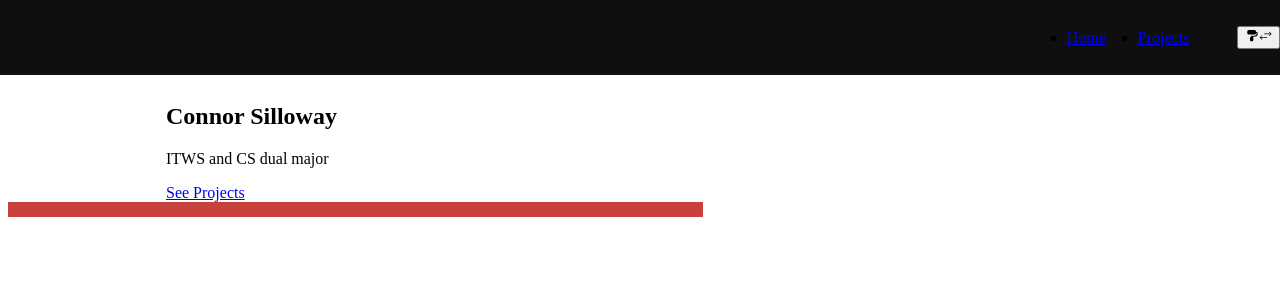
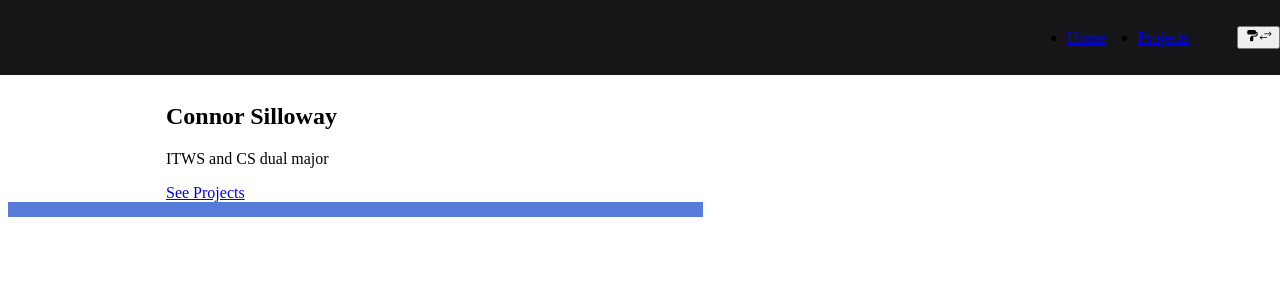
Before and after one commit to Cosillow/Personal-Website, a React (Vite) app in the folder vite-personal-website/: page / in a window 1280 px wide. Shown: the top 300 px of the page. Built offline with nearby package versions, Linux system fonts and the light colour scheme.

Commit message:
blue theme; MVP projects page

```diff
--- a/vite-personal-website/src/connors-library/_base.scss
+++ b/vite-personal-website/src/connors-library/_base.scss
@@ -43,7 +43,7 @@ button, .btn {
   height: fit-content;
   text-align: center;
   font-size: 1em;
-  font-weight: 900;
+  font-weight: 700;
   padding: .5em 1em;
   cursor: pointer;
 
--- a/vite-personal-website/src/index.scss
+++ b/vite-personal-website/src/index.scss
@@ -1,30 +1,13 @@
 :root {
-    --color-primary: rgb(15,15,15);
+    --color-primary: rgb(22,22,24);
     --color-primary-contrast: rgb(255,255,255);
-    --color-primary-rgb: 15,15,15;
-    --color-secondary: rgb(27,28,34);
+    --color-primary-rgb: 22,22,24;
+    --color-secondary: rgb(25,29,36);
     --color-secondary-contrast: rgb(255,255,255);
-    --color-secondary-rgb: 27,28,34;
-    --color-accent: rgb(200,65,60);
+    --color-secondary-rgb: 25,29,36;
+    --color-accent: rgb(88,123,218);
     --color-accent-contrast: rgb(255,255,255);
-    --color-accent-rgb: 200,65,60;
-
-
-    // --font-xxs: clamp(0.5rem, 1rem + 2vw, 0.8rem);
-    // --font-xs: clamp(0.8rem, 1rem + 2vw, 1.2rem);
-    // --font-s: clamp(1rem, 1rem + 2vw, 1.4rem);
-    // --font-m: clamp(1.2rem, 1rem + 2vw, 1.6rem);
-    // --font-l: clamp(1.4rem, 1rem + 2vw, 1.8rem);
-    // --font-xl: clamp(2.6rem, 1rem + 2vw, 3rem);
-    // --font-xxl: clamp(3rem, 1rem + 2vw, 3.5rem);
-
-    // --font-xxs: clamp(.25rem, .25rem + 1vw, 0.5rem);
-    // --font-xs: clamp(.5rem, .5rem + 1vw, 0.75rem);
-    // --font-s: clamp(.75rem, .75rem + 1vw, 1rem);
-    // --font-m: clamp(1rem, 1rem + 1vw, 1.25rem);
-    // --font-l: clamp(1.25rem, 1.25rem + 1vw, 1.75rem);
-    // --font-xl: clamp(1.75rem, 1.75rem + 1vw, 2.5rem);
-    // --font-xxl: clamp(2.5rem, 2.5rem + 1vw, 3.5rem);
+    --color-accent-rgb: 88,123,218;
 
     --font-xxs: clamp(0.5rem, 0.5rem + 1vw, 0.75rem);
     --font-xs: clamp(0.75rem, 0.75rem + 1vw, 1rem);
--- a/vite-personal-website/src/pages/ProjectsPages/FirstProjects.tsx
+++ b/vite-personal-website/src/pages/ProjectsPages/FirstProjects.tsx
@@ -15,6 +15,7 @@ const ProjectCard = styled.article`
     display: flex;
     flex-direction: column;
     height: fit-content;
+
 `
 
 const FlexChild = styled.div`
@@ -39,7 +40,7 @@ const projectCard: React.FC<ProjectCardProps> = (props: ProjectCardProps) => {
                     </p>
                     {props.link &&
                         <div className="col-4 row justify-flex-end">
-                            <Link className="btn" to={props.link}>
+                            <Link className="btn font-xxs" to={props.link}>
                                 vist
                             </Link>
                         </div>
@@ -51,8 +52,8 @@ const projectCard: React.FC<ProjectCardProps> = (props: ProjectCardProps) => {
 }
 
 const ParallaxBG = styled.div`
-    background-image: radial-gradient(var(--color-accent) 1.6500000000000001px, var(--color-primary ) 1.6500000000000001px);
-    background-size: 33px 33px;
+    background-image: radial-gradient(rgba(var(--color-accent-rgb), 30%) 1.6500000000000001px, var(--color-primary ) 1.6500000000000001px);
+    background-size: 50px 50px;
     background-attachment: fixed;
     background-position: center;
     display: flex;
```
